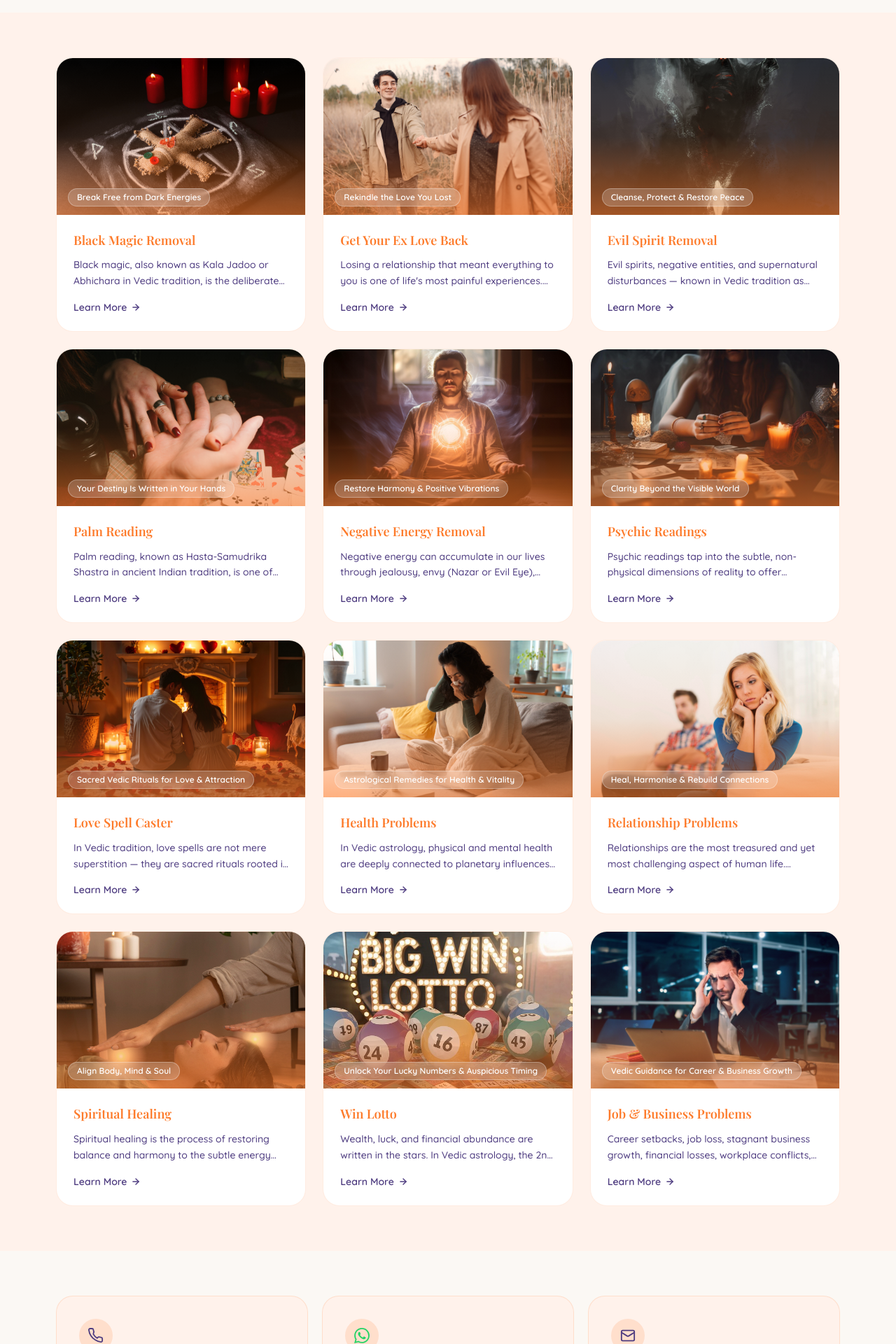
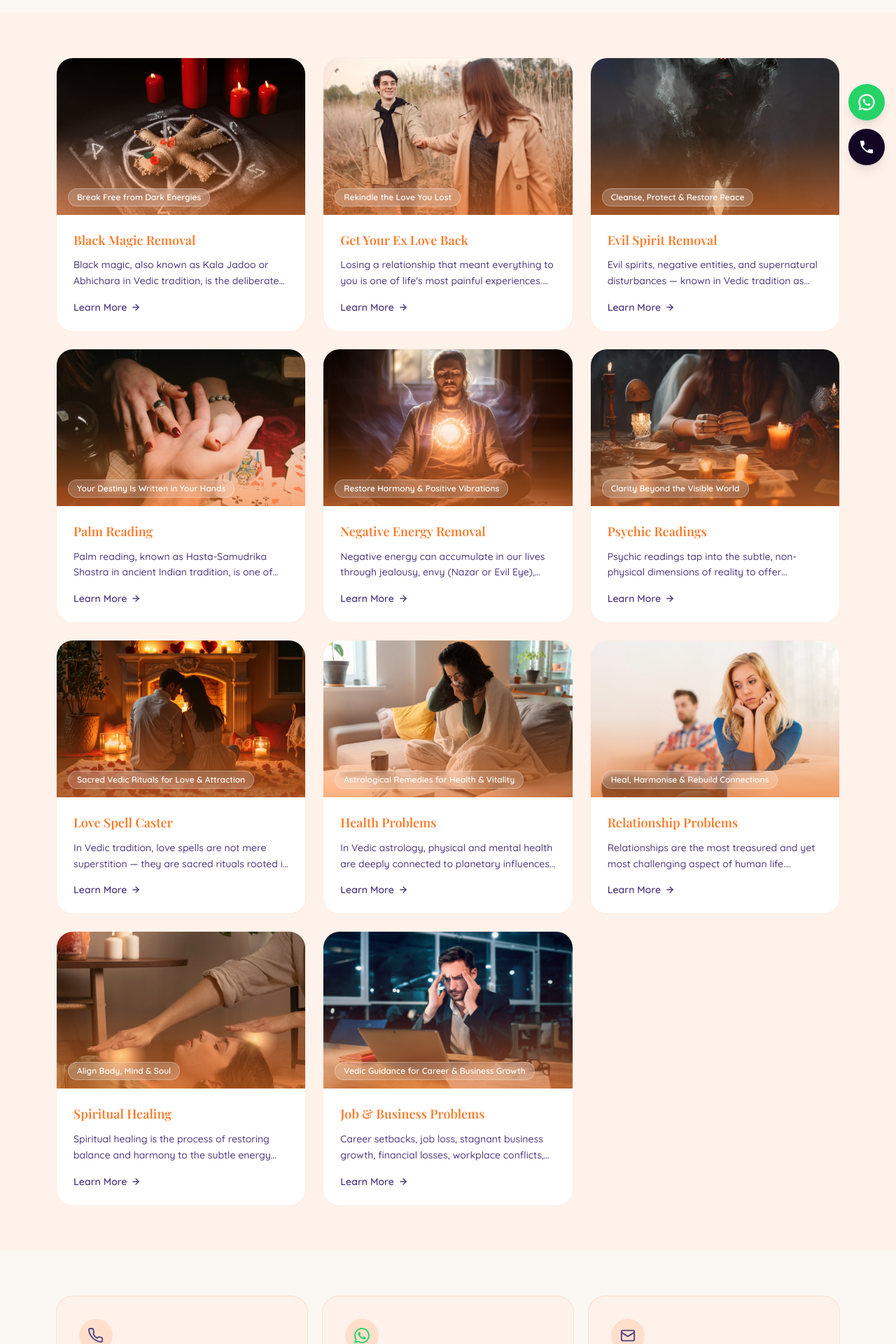
Before and after one commit to vikashgujjar/AstrologyNext, a Next.js app: page /services in a window 1280 px wide. Shown: the part 540-2460 px from the top of the page at 70% size. Built offline with nearby package versions, Linux system fonts and the light colour scheme; a web font is replaced by a local one.

Commit message:
fixed issues

```diff
--- /dev/null
+++ b/app/components/FloatingButtons.tsx
@@ -0,0 +1,42 @@
+import Link from "next/link";
+
+export default function FloatingButtons() {
+  return (
+    <div className="fixed bottom-6 right-4 z-50 flex flex-col gap-3">
+      {/* WhatsApp */}
+      <Link
+        href="https://wa.me/14169314409"
+        target="_blank"
+        rel="noopener noreferrer"
+        aria-label="Chat on WhatsApp"
+        className="flex items-center justify-center w-13 h-13 rounded-full shadow-lg transition-transform duration-200 hover:scale-110"
+        style={{ backgroundColor: "#25D366" }}
+      >
+        <svg
+          xmlns="http://www.w3.org/2000/svg"
+          viewBox="0 0 48 48"
+          fill="white"
+          className="w-7 h-7"
+        >
+          <path d="M24 4C13 4 4 13 4 24c0 3.6 1 7 2.7 10L4 44l10.3-2.7C17.2 43 20.5 44 24 44c11 0 20-9 20-20S35 4 24 4zm0 36c-3.1 0-6.1-.8-8.7-2.4l-.6-.4-6.1 1.6 1.6-5.9-.4-.6C8.8 30.1 8 27.1 8 24 8 15.2 15.2 8 24 8s16 7.2 16 16-7.2 16-16 16zm8.8-11.8c-.5-.2-2.8-1.4-3.2-1.5-.4-.2-.7-.2-1 .2-.3.5-1.2 1.5-1.5 1.8-.3.3-.5.4-1 .1-.5-.2-2-.7-3.8-2.3-1.4-1.2-2.3-2.8-2.6-3.2-.3-.5 0-.7.2-1 .2-.2.5-.5.7-.8.2-.3.3-.5.5-.8.2-.3.1-.6 0-.8-.1-.2-1-2.5-1.4-3.4-.4-.9-.8-.8-1-.8h-.9c-.3 0-.8.1-1.2.6-.4.5-1.6 1.6-1.6 3.8s1.6 4.4 1.9 4.7c.2.3 3.2 4.9 7.8 6.8 1.1.5 2 .8 2.6 1 1.1.3 2.1.3 2.9.2.9-.1 2.8-1.1 3.2-2.2.4-1.1.4-2 .3-2.2-.1-.3-.4-.4-.9-.6z" />
+        </svg>
+      </Link>
+
+      {/* Call */}
+      <Link
+        href="tel:+14169314409"
+        aria-label="Call Now"
+        className="flex items-center justify-center w-13 h-13 rounded-full shadow-lg transition-transform duration-200 hover:scale-110 bg-primary"
+      >
+        <svg
+          xmlns="http://www.w3.org/2000/svg"
+          viewBox="0 0 24 24"
+          fill="white"
+          className="w-6 h-6"
+        >
+          <path d="M6.6 10.8c1.4 2.8 3.8 5.1 6.6 6.6l2.2-2.2c.3-.3.7-.4 1-.2 1.1.4 2.3.6 3.6.6.6 0 1 .4 1 1V20c0 .6-.4 1-1 1C10.6 21 3 13.4 3 4c0-.6.4-1 1-1h3.5c.6 0 1 .4 1 1 0 1.3.2 2.5.6 3.6.1.3 0 .7-.2 1L6.6 10.8z" />
+        </svg>
+      </Link>
+    </div>
+  );
+}
--- a/app/components/Footer.tsx
+++ b/app/components/Footer.tsx
@@ -6,7 +6,7 @@ export default function Footer() {
   return (
 
     <div className="w-full bg-[#FFF2EB]">
-      <div className="grid grid-cols-1 lg:grid-cols-4 gap-5 px-4 py-8 md:px-12 sm:py-12 xl:px-20 xl:py-20">
+      <div className="grid grid-cols-1 lg:grid-cols-4 gap-5 py-8 sm:py-12 px-4 sm:px-10 md:px-14 lg:px-20 xl:py-20">
 
         {/* Brand + Social */}
         <div className="col-span-1">
--- a/app/components/Header.tsx
+++ b/app/components/Header.tsx
@@ -39,12 +39,12 @@ export default function Header() {
         ref={headerRef}
         className="font-playfair-display relative top-0 right-0 left-0 shadow-sm lg:shadow-none z-40"
       >
-        <nav className="mx-auto flex bg-background items-center justify-between px-6 py-2 md:py-4">
+        <nav className="mx-auto flex bg-background items-center justify-between px-4 sm:px-10 md:px-14 lg:px-20 py-2 md:py-4">
 
           {/* Logo */}
           <div className="flex">
             <Link className="-m-1.5 p-1.5" href="/">
-              <div className="w-35 h-35 relative">
+              <div className="w-25 h-25 md:w-35 md:h-35 relative">
                 <Image
                   alt="Astro Sanatana Veer"
                   fill
--- a/app/data/services.ts
+++ b/app/data/services.ts
@@ -310,36 +310,36 @@ export const services: Service[] = [
       "Strengthened connection to your higher self and purpose",
     ],
   },
-  {
-    slug: "win-lotto",
-    label: "Win Lotto",
-    image: "/AstrologyImg/WinLotto.jpg",
-    tagline: "Unlock Your Lucky Numbers & Auspicious Timing",
-    description: [
-      "Wealth, luck, and financial abundance are written in the stars. In Vedic astrology, the 2nd house (accumulated wealth), 5th house (speculation and luck), 8th house (sudden gains), and 11th house (income and gains) — along with the planets Jupiter (wealth), Venus (luxury), and the Moon (fluctuations) — all play a role in your financial destiny and luck quotient.",
-      "At Astro Sanatana, we analyse your Kundli to identify your luckiest numbers, colours, days, and periods (Mahadasha and Antardasha) and provide Vedic remedies to enhance your luck and attract financial abundance — including specific guidance for lotteries, investments, and speculative activities.",
-    ],
-    whatWeOffer: [
-      "Lucky number identification from Numerology and Vedic astrology",
-      "Analysis of the 5th, 8th, and 11th houses for luck and sudden gains",
-      "Lakshmi Puja and Kubera Mantra rituals for wealth attraction",
-      "Identification of auspicious dates and times for participation",
-      "Lucky colour, gemstone, and direction guidance",
-      "Financial abundance remedies (Yantra and Mantra)",
-    ],
-    howItWorks: [
-      { title: "Birth Chart Analysis", desc: "We examine your Kundli for wealth yogas, speculative luck indicators, and favourable Dasha periods for financial gains." },
-      { title: "Lucky Numbers & Timing", desc: "Based on your chart and Numerology, we derive your luckiest numbers and the most auspicious timing for participation." },
-      { title: "Wealth Remedies", desc: "Specific Pujas, Mantras, and Yantras are recommended to strengthen your Jupiter and wealth houses, and attract financial fortune." },
-    ],
-    benefits: [
-      "Personalised lucky numbers rooted in your birth chart",
-      "Knowledge of your most auspicious financial periods",
-      "Enhanced luck through targeted Vedic remedies",
-      "Strengthened wealth-attracting energies in your chart",
-      "Clarity on financial decisions and speculative activities",
-    ],
-  },
+  // {
+  //   slug: "win-lotto",
+  //   label: "Win Lotto",
+  //   image: "/AstrologyImg/WinLotto.jpg",
+  //   tagline: "Unlock Your Lucky Numbers & Auspicious Timing",
+  //   description: [
+  //     "Wealth, luck, and financial abundance are written in the stars. In Vedic astrology, the 2nd house (accumulated wealth), 5th house (speculation and luck), 8th house (sudden gains), and 11th house (income and gains) — along with the planets Jupiter (wealth), Venus (luxury), and the Moon (fluctuations) — all play a role in your financial destiny and luck quotient.",
+  //     "At Astro Sanatana, we analyse your Kundli to identify your luckiest numbers, colours, days, and periods (Mahadasha and Antardasha) and provide Vedic remedies to enhance your luck and attract financial abundance — including specific guidance for lotteries, investments, and speculative activities.",
+  //   ],
+  //   whatWeOffer: [
+  //     "Lucky number identification from Numerology and Vedic astrology",
+  //     "Analysis of the 5th, 8th, and 11th houses for luck and sudden gains",
+  //     "Lakshmi Puja and Kubera Mantra rituals for wealth attraction",
+  //     "Identification of auspicious dates and times for participation",
+  //     "Lucky colour, gemstone, and direction guidance",
+  //     "Financial abundance remedies (Yantra and Mantra)",
+  //   ],
+  //   howItWorks: [
+  //     { title: "Birth Chart Analysis", desc: "We examine your Kundli for wealth yogas, speculative luck indicators, and favourable Dasha periods for financial gains." },
+  //     { title: "Lucky Numbers & Timing", desc: "Based on your chart and Numerology, we derive your luckiest numbers and the most auspicious timing for participation." },
+  //     { title: "Wealth Remedies", desc: "Specific Pujas, Mantras, and Yantras are recommended to strengthen your Jupiter and wealth houses, and attract financial fortune." },
+  //   ],
+  //   benefits: [
+  //     "Personalised lucky numbers rooted in your birth chart",
+  //     "Knowledge of your most auspicious financial periods",
+  //     "Enhanced luck through targeted Vedic remedies",
+  //     "Strengthened wealth-attracting energies in your chart",
+  //     "Clarity on financial decisions and speculative activities",
+  //   ],
+  // },
   {
     slug: "job-business-problems",
     label: "Job & Business Problems",
--- a/app/layout.tsx
+++ b/app/layout.tsx
@@ -3,6 +3,7 @@ import { Geist, Geist_Mono, Playfair_Display, Quicksand } from "next/font/google
 import "./globals.css";
 import Header from "./components/Header";
 import Footer from "./components/Footer";
+import FloatingButtons from "./components/FloatingButtons";
 
 const geistSans = Geist({
   variable: "--font-geist-sans",
@@ -46,6 +47,7 @@ export default function RootLayout({
           {children}
         </div>
         <Footer />
+        <FloatingButtons />
       </body>
     </html>
   );
```
